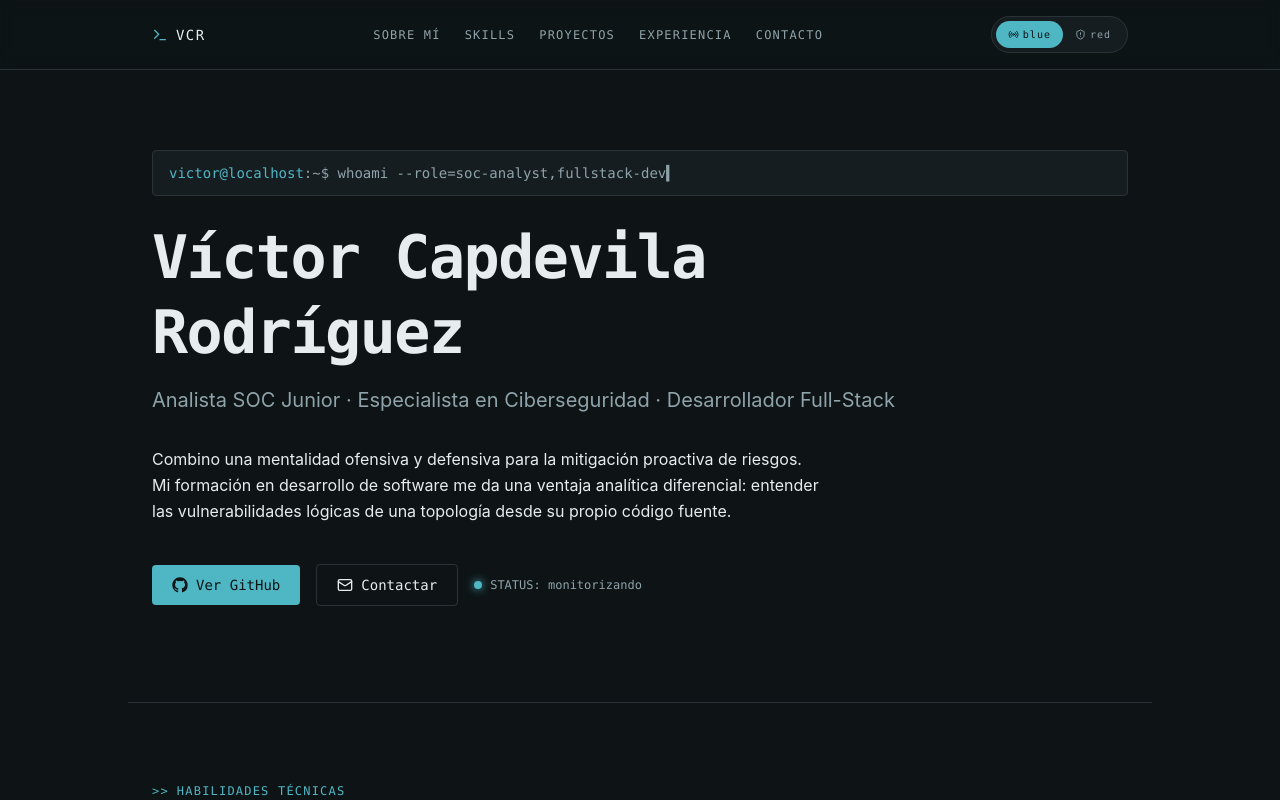
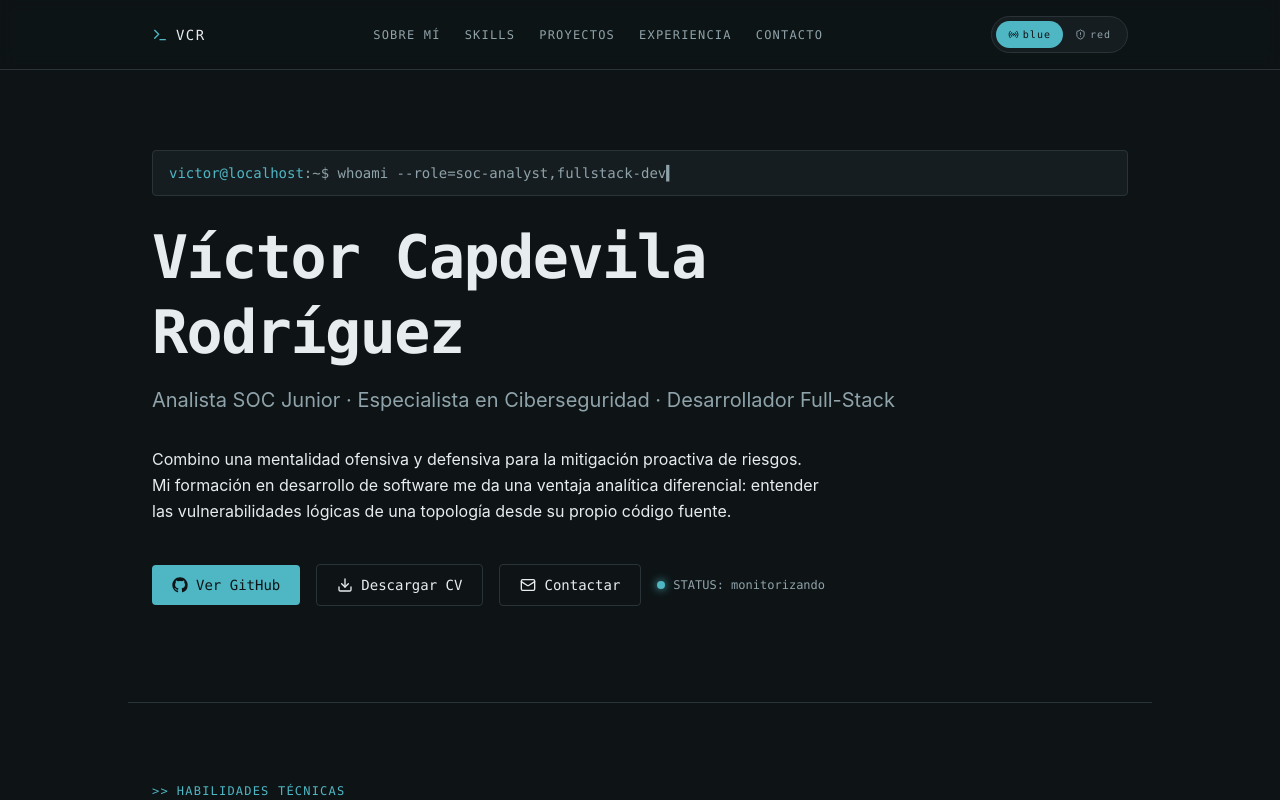
Before and after one commit to vilacprd/Portfolio, a React (Vite) app: page / in a window 1280 px wide. Shown: the top 800 px of the page. Built offline with nearby package versions, Linux system fonts and the light colour scheme.

Commit message:
Botón de descarga del CV

```diff
--- a/src/App.jsx
+++ b/src/App.jsx
@@ -1,6 +1,6 @@
 import { useState, useEffect } from "react";
 import {
-  Terminal, ShieldCheck, ShieldAlert, Mail,
+  Terminal, ShieldCheck, ShieldAlert, Mail, Download,
   Radio, Fingerprint, Network, Code2, GraduationCap, ChevronRight,
 } from "lucide-react";
 
@@ -208,6 +208,14 @@ export default function Portfolio() {
             <Github size={16} /> Ver GitHub
           </a>
           <a
+            href="/cv-victor-capdevila-rodriguez.pdf"
+            download
+            className="flex items-center gap-2 px-5 py-2.5 rounded font-mono text-sm border transition"
+            style={{ borderColor: TOKENS.line, color: TOKENS.text }}
+          >
+            <Download size={16} /> Descargar CV
+          </a>
+          <a
             href="#contact"
             className="flex items-center gap-2 px-5 py-2.5 rounded font-mono text-sm border transition"
             style={{ borderColor: TOKENS.line, color: TOKENS.text }}
```
Also changed, not shown: 1 other file (tests, documents, lock files or other folders).
